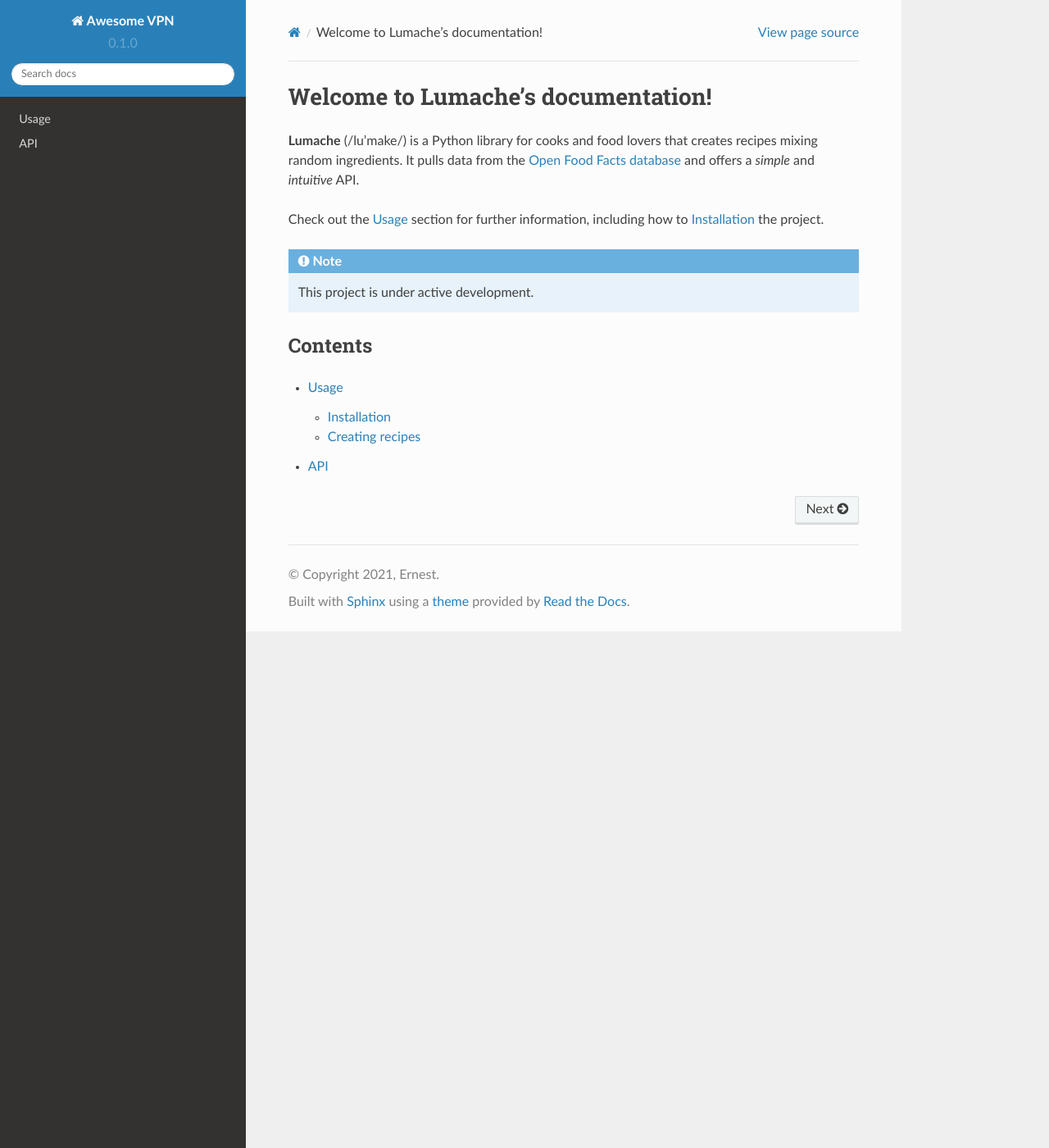
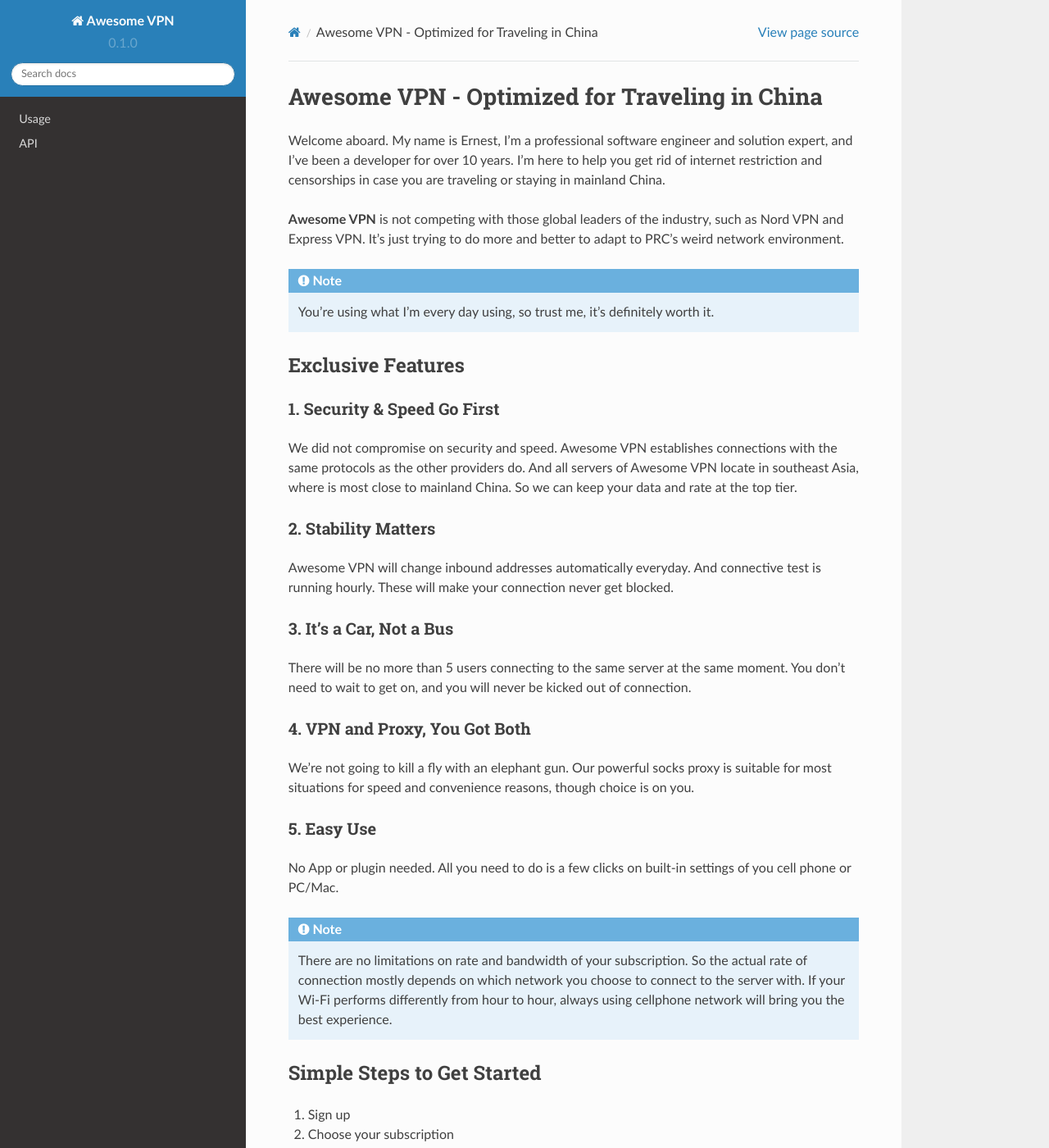
Before and after one commit to orezm/avc, a Sphinx documentation site: the page built from docs/source/index.rst, in a window 1280 px wide and 1400 px high. Shown: the whole window at 82% size. Built offline with Sphinx 7.4.7 and the Read the Docs theme 2.0.0, drawn with Linux system fonts in a browser that asks for light colours; some of the changed text lies outside the part shown.

Commit message:
Update index.rst

```diff
--- a/docs/source/index.rst
+++ b/docs/source/index.rst
@@ -1,17 +1,54 @@
-Welcome to Lumache's documentation!
-===================================
+Awesome VPN - Optimized for Traveling in China
+===============================================
 
-**Lumache** (/lu'make/) is a Python library for cooks and food lovers
-that creates recipes mixing random ingredients.
-It pulls data from the `Open Food Facts database <https://world.openfoodfacts.org/>`_
-and offers a *simple* and *intuitive* API.
+Welcome aboard. My name is Ernest, I’m a professional software engineer and solution expert, and I’ve been a developer for over 10 years. I’m here to help you get rid of internet restriction and censorships in case you are traveling or staying in mainland China.
 
-Check out the :doc:`usage` section for further information, including
-how to :ref:`installation` the project.
+**Awesome VPN** is not competing with those global leaders of the industry, such as Nord VPN and Express VPN. It's just trying to do more and better to adapt to PRC’s weird network environment.
 
 .. note::
 
-   This project is under active development.
+    You’re using what I’m every day using, so trust me, it’s definitely worth it.
+
+
+Exclusive Features
+------------------
+
+1. Security & Speed Go First
+^^^^^^^^^^^^^^^^^^^^^^^^^
+We did not compromise on security and speed. Awesome VPN establishes connections with the same protocols as the other providers do. And all servers of Awesome VPN locate in southeast Asia, where is most close to mainland China. So we can keep your data and rate at the top tier.
+
+2. Stability Matters
+^^^^^^^^^^^^^^^^^
+Awesome VPN will change inbound addresses automatically everyday. And connective test is running hourly. These will make your connection never get blocked.
+
+3. It's a Car, Not a Bus
+^^^^^^^^^^^^^^^^^^^^^
+There will be no more than 5 users connecting to the same server at the same moment. You don't need to wait to get on, and you will never be kicked out of connection.
+
+4. VPN and Proxy, You Got Both
+^^^^^^^^^^^^^^^^^^^^^^^^^^^
+We’re not going to kill a fly with an elephant gun. Our powerful socks proxy is suitable for most situations for speed and convenience reasons, though choice is on you.
+
+5. Easy Use
+^^^^^^^^
+No App or plugin needed. All you need to do is a few clicks on built-in settings of you cell phone or PC/Mac.
+
+
+.. note::
+
+    There are no limitations on rate and bandwidth of your subscription. So the actual rate of connection mostly depends on which network you choose to connect to the server with. If your Wi-Fi performs differently from hour to hour, always using cellphone network will bring you the best experience.
+
+
+Simple Steps to Get Started
+-----------------------------
+
+#. Sign up
+#. Choose your subscription
+#. Wait for a confirmation email
+#. Set up on your devices for VPN
+#. Set up on your devices for Proxy
+#. Then, you are good to go
+
 
 Contents
 --------
@@ -20,3 +57,13 @@
 
    usage
    api
+
+
+Useful Links
+------------
+
+* `Sign Up and Get Your Credential <https://account.vpn.orezm.com/my/?action=1>`_
+* `Login and Change Password <https://account.vpn.orezm.com/my/>`_
+* `Reset Password <https://account.vpn.orezm.com/my/lost-password/>`_
+* `Connect to Proxy From a New Network Environment <http://asia121.vpn.orezm.com/auth>`_
+* Payment
```
